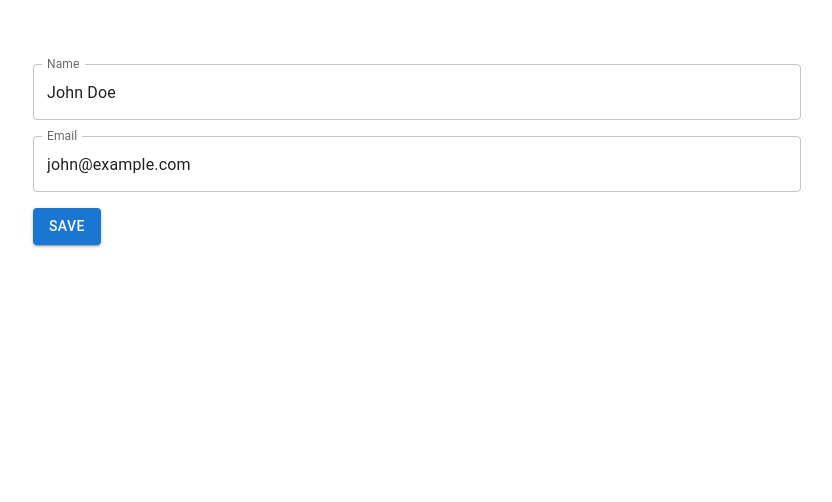
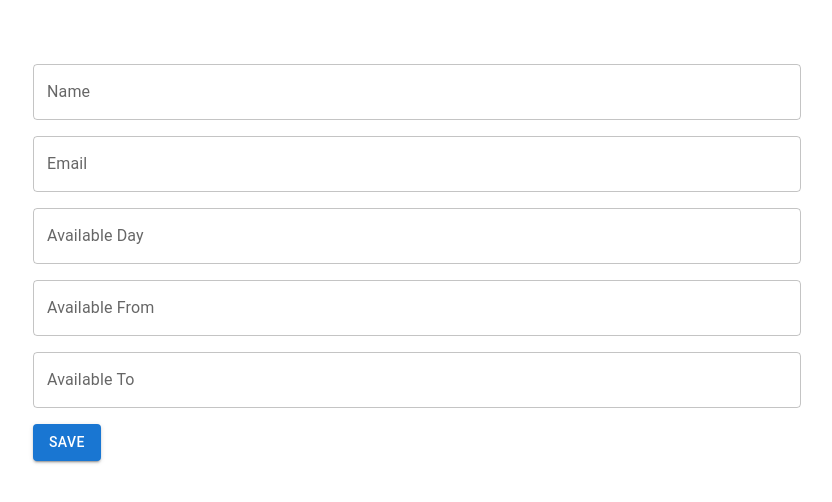
Before and after one commit to Apoorv0503/shopping, a React (Create React App) app: page /staffform in a window 1280 px wide. Shown: the top 502 px of the page, without its empty margins (223-1055 px from the left). Built offline with nearby package versions, Linux system fonts and the light colour scheme.

Commit message:
added logic to show list, to create a agent, to navigate back to list after agent created

```diff
--- a/src/App.js
+++ b/src/App.js
@@ -8,27 +8,6 @@ import AssignedAgent from './components/AssignedAgent/AssignedAgent';
 
 function App() {
 
-  const staffList=[
-    {
-      "id": 1,
-      "name": "John Doe",
-      "email": "john@example.com"
-      // Add more fields as needed
-    },
-    {
-      "id": 2,
-      "name": "Jane Smith",
-      "email": "jane@example.com"
-      // Add more fields as needed
-    },
-    {
-      "id": 3,
-      "name": "Bob Johnson",
-      "email": "bob@example.com"
-      // Add more fields as needed
-    },
-    // Add more staff members as needed
-  ]
 
 
 
@@ -37,7 +16,7 @@ function App() {
         <Router> {/* Wrap everything with Router */}
         <Routes>
           <Route path="/" element={<ScheduleForm />} />
-          <Route path="/stafflist" element={<StaffList staffList={staffList} />} />
+          <Route path="/stafflist" element={<StaffList/>} />
           <Route path="/staffform" element={<StaffForm />} />
           <Route path="/assignedagent" element={<AssignedAgent />} />
         </Routes>
--- a/src/components/ScheduleForm/ScheduleForm.js
+++ b/src/components/ScheduleForm/ScheduleForm.js
@@ -1,19 +1,46 @@
 // ScheduleForm.js
 import React from 'react';
-import { useNavigate } from 'react-router-dom'; // Correct import
 import { TextField, Button, Grid } from '@mui/material';
 import AssignedAgent from '../AssignedAgent/AssignedAgent';
+import StaffList from '../StaffList/StaffList';
 
 const ScheduleForm = () => {
     const [formData, setFormData] = React.useState({
-     day:'',
-     date:'',
+        day: '',
+        time: '',
+        // Add more fields as needed
       });
 
-    const [assignedAgent, setAssignedAgent] = React.useState(null); // State to store assigned agent details
+      const [assignedAgent, setAssignedAgent] = React.useState(false);
+      const [staffList, setStaffList] = React.useState([]); // State to store the fetched staff list
 
-    // to route back to the staffList
-    let navigate = useNavigate(); // Use useNavigate instead of useHistory
+       // Simulate fetching the staff list from an API (replace with your actual API call)
+       const fakeStaffList = [
+        {
+          id: 1,
+          name: "John Doe",
+          email: "john@example.com",
+          availableFrom: "9",
+          availableTo: "12",
+          availableDay: "monday",
+        },
+        {
+          id: 2,
+          name: "John Doe",
+          email: "john@example.com",
+          availableFrom: "9",
+          availableTo: "12",
+          availableDay: "monday",
+        },
+        {
+          id: 3,
+          name: "John Doe",
+          email: "john@example.com",
+          availableFrom: "12",
+          availableTo: "15",
+          availableDay: "sonday",
+        },
+    ]
 
       const handleChange = (e) => {
         setFormData({ ...formData, [e.target.name]: e.target.value });
@@ -25,22 +52,16 @@ const ScheduleForm = () => {
     // Perform actions such as sending the data to the server, updating state, etc
     console.log("formData: ",formData);
 
-    // Example: Call an API to perform scheduling logic
-    // api.scheduleStaff(scheduleData);
 
+      // show available agents details, later hm real data ka response use krege
+    //   const url="abc";
+    //   let reponse=axios.get("");
+    //   setStaffList(reponse.data);
 
-      // Simulate assigning an agent based on the form data (replace with your actual logic)
-      const fakeAssignedAgent = {
-        name: 'John Doe',
-        email: 'john@example.com',
-        // Add more fields as needed
-      };
+    // Update the state with assigned agent details and fetched staff list
+    setAssignedAgent(true);
+    setStaffList(fakeStaffList);
 
-      // Update the state with assigned agent details
-      setAssignedAgent(fakeAssignedAgent);
-
-       //routing back to the staff list
-    navigate("/assignedagent");
   };
 
   return (
@@ -67,14 +88,14 @@ const ScheduleForm = () => {
         </Grid>
         <Grid item xs={12}>
           <Button type="submit" variant="contained" color="primary">
-            Assign Staff
+            Search Staff
           </Button>
         </Grid>
       </Grid>
     </form>
 
     {/* Conditionally render AssignedAgent component if an agent is assigned */}
-    {assignedAgent && <AssignedAgent agent={assignedAgent} />}
+    {assignedAgent && <StaffList staffList={staffList}/>}
 
     </div>
   );
--- a/src/components/StaffForm/StaffForm.js
+++ b/src/components/StaffForm/StaffForm.js
@@ -1,13 +1,32 @@
 // StaffForm.js
 import React from 'react';
 import { TextField, Button, Grid } from '@mui/material';
+import { useNavigate } from 'react-router-dom'; // Correct import
 
 const StaffForm = () => {
+
+    const navigate = useNavigate();
+
   const [formData, setFormData] = React.useState({
-    name: 'John Doe',
-    email: 'john@example.com',
-    // Add more fields as needed
+    name: '',
+    email: '',
+    availableDay: '',
+    availableFrom: '',
+    availableTo: '',
   });
+
+  const PostAgent = async () => {
+    try {
+    const url="abc";
+      let response = await axios.post(url, formData);
+      alert("Added successfully");
+      // console.log(response.data);
+    } catch (error) {
+      if (error.response) {
+        alert("error in creating the agent");
+      }
+    }
+  };
 
   const handleChange = (e) => {
     setFormData({ ...formData, [e.target.name]: e.target.value });
@@ -17,29 +36,60 @@ const StaffForm = () => {
     e.preventDefault();
     // Perform actions such as sending the data to the server, updating state, etc.
     console.log('Staff Form Submitted:', formData);
-    // Example: Call an API to save the staff information
-    // api.saveStaff(formData);
+
+     // make post req here to backend api
+    //   PostAgent();
+
+     //routing back to the staff list
+     navigate("/stafflist");
   };
 
   return (
     <form onSubmit={handleSubmit}>
       <Grid container spacing={2}>
-        <Grid item xs={12}>
+      <Grid item xs={12}>
           <TextField
             fullWidth
             label="Name"
             name="name"
-            value={formData.name || ''}
-            onChange={handleChange}
+            value={formData.name}
+            onChange={(e) =>handleChange(e)}
+          />
+         </Grid>
+         <Grid item xs={12}>
+          <TextField
+            fullWidth
+            label="Email"
+            name="email"
+            value={formData.email}
+            onChange={(e) =>handleChange(e)}
+          />
+         </Grid>
+        <Grid item xs={12}>
+          <TextField
+            fullWidth
+            label="Available Day"
+            name="availableDay"
+            value={formData.availableDay}
+            onChange={(e) =>handleChange(e)}
           />
         </Grid>
         <Grid item xs={12}>
           <TextField
             fullWidth
-            label="Email"
-            name="email"
-            value={formData.email || ''}
-            onChange={handleChange}
+            label="Available From"
+            name="availableFrom"
+            value={formData.availableFrom}
+            onChange={(e) =>handleChange(e)}
+          />
+         </Grid>
+         <Grid item xs={12}>
+          <TextField
+            fullWidth
+            label="Available To"
+            name="availableTo"
+            value={formData.availableTo}
+            onChange={(e) =>handleChange(e)}
           />
         </Grid>
         {/* Add more fields as needed */}
--- a/src/components/StaffList/StaffList.js
+++ b/src/components/StaffList/StaffList.js
@@ -2,7 +2,37 @@
 import React from 'react';
 import { Table, TableBody, TableCell, TableContainer, TableHead, TableRow, Paper } from '@mui/material';
 
-const StaffList = ({ staffList }) => {
+const StaffList = ({staffList}) => {
+
+    // const staffList=[
+    //     {
+    //       "id": 1,
+    //       "name": "John Doe",
+    //       "email": "john@example.com",
+    //       "availableFrom":"9",
+    //       "availableTo":"12",
+    //       "availableDay":"monday"
+    //     },
+    //     {
+    //       "id": 2,
+    //       "name": "Jane Smith",
+    //       "email": "jane@example.com",
+    //       "availabeFrom":"12",
+    //       "availabeTo":"15",
+    //       "availableDay":"monday"
+    //     },
+    //     {
+    //       "id": 3,
+    //       "name": "Bob Johnson",
+    //       "email": "bob@example.com",
+    //       "availabe_froavailableFrom":"9",
+    //       "availableTo":"12",
+    //       "availableDay":"sunday"
+    //     },
+    //     // Add more staff members as needed
+    //   ]
+
+
   return (
     <TableContainer component={Paper}>
       <Table>
@@ -10,6 +40,9 @@ const StaffList = ({ staffList }) => {
           <TableRow>
             <TableCell>Name</TableCell>
             <TableCell>Email</TableCell>
+            <TableCell>Availabe From</TableCell>
+            <TableCell>Availabe To</TableCell>
+            <TableCell>Availabe Day</TableCell>
             {/* Add more fields as needed */}
           </TableRow>
         </TableHead>
@@ -18,6 +51,9 @@ const StaffList = ({ staffList }) => {
             <TableRow key={staff.id}>
               <TableCell>{staff.name}</TableCell>
               <TableCell>{staff.email}</TableCell>
+              <TableCell>{staff.availableFrom}</TableCell>
+              <TableCell>{staff.availableTo}</TableCell>
+              <TableCell>{staff.availableDay}</TableCell>
               {/* Add more fields as needed */}
             </TableRow>
           ))}
```
Lines whose indentation alone changed are shown as unchanged.
